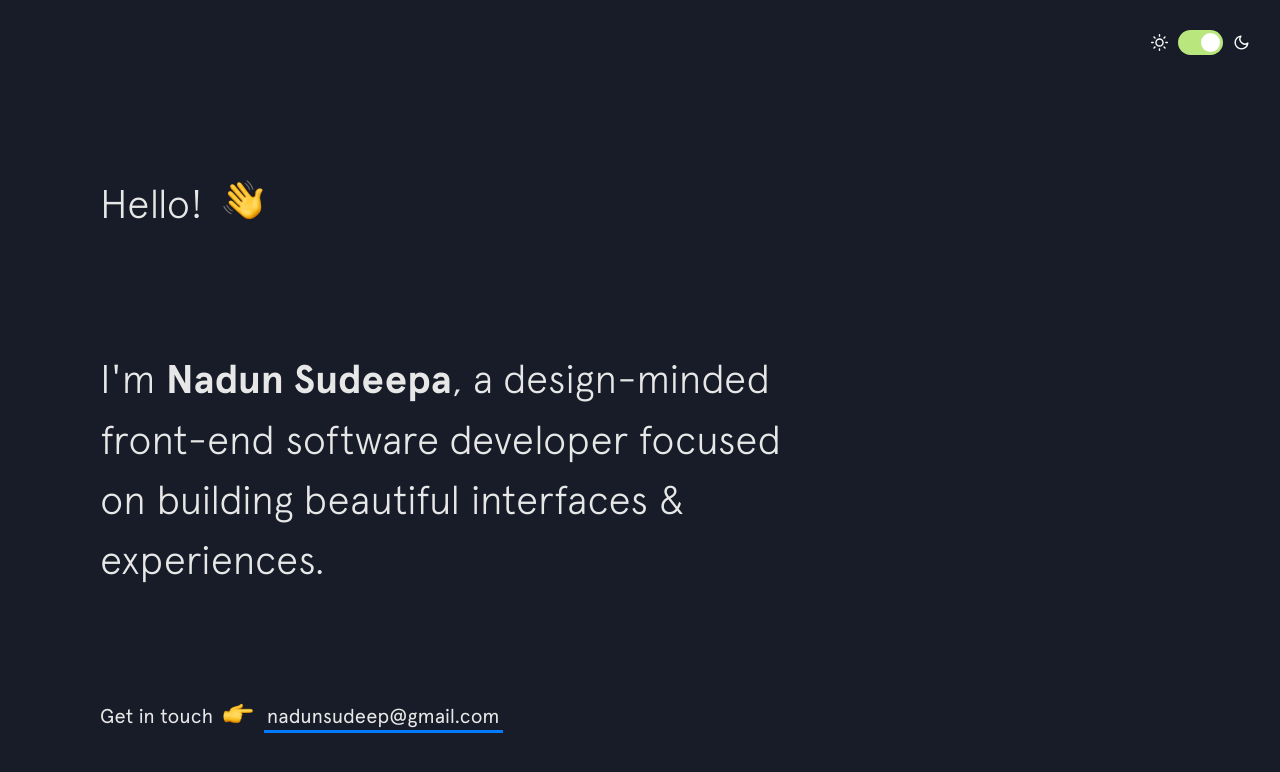
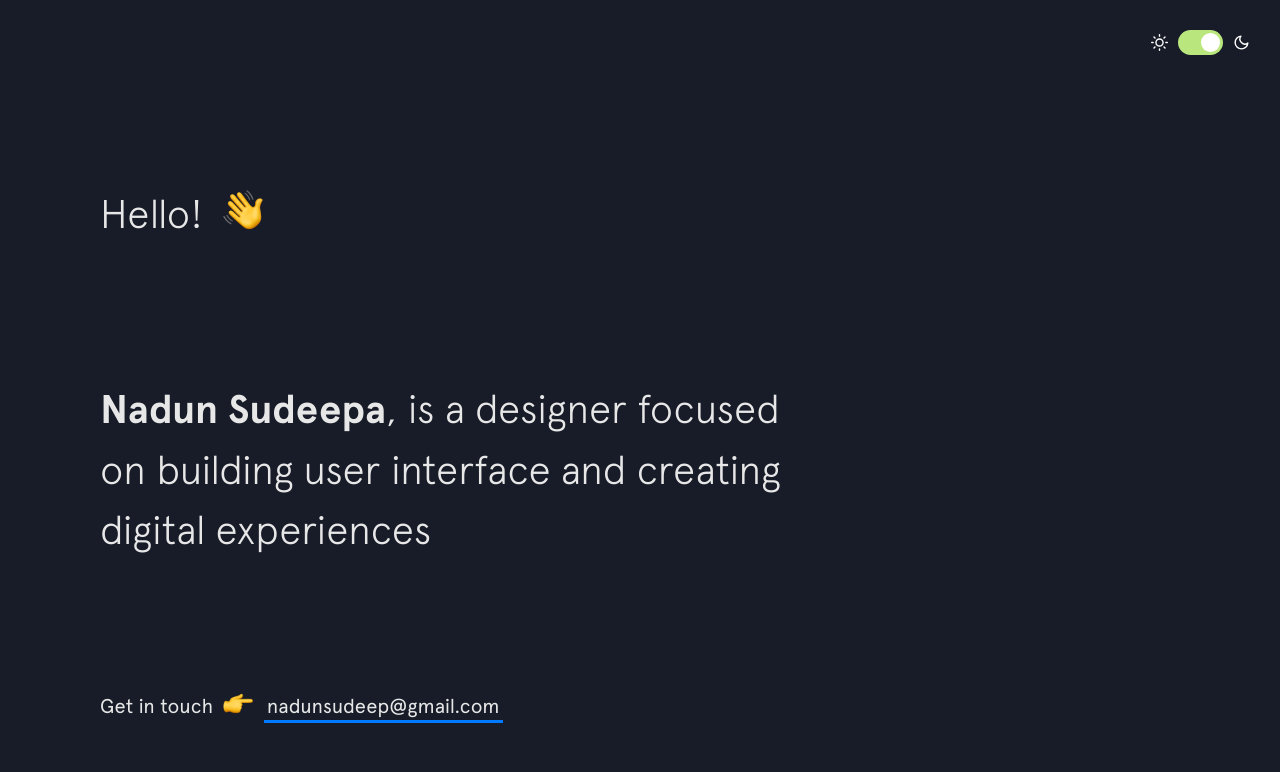
Before and after one commit to nadunsudeepa/Web-v1-Copy, a Jekyll site: the page index.html, which Jekyll copies as it is, in a window 1280 px wide and 900 px high. Shown: the top 772 px of the window. Built offline with Jekyll 4.4.1, drawn with Linux system fonts in a browser that asks for light colours; nearby versions of some CDN libraries; some of the changed text lies outside the part shown.

Commit message:
Update index.html

```diff
--- a/index.html
+++ b/index.html
@@ -33,7 +33,7 @@
         <!-- Header Section -->
         <header class="intro">
             <h1 class="intro__hello">Hello! <span class="emoji wave-hand animated"></span></h1>
-            <h2 class="intro__tagline">I'm <span class="name">Nadun Sudeepa</span>, a design-minded front-end software developer focused on building beautiful interfaces & experiences.</h2>
+            <h2 class="intro__tagline"><span class="name">Nadun Sudeepa</span>, is a designer focused on building user interface and creating digital experiences</h2>
             <h3 class="intro__contact">
                 <span>Get in touch </span>
                 <span class="emoji pointer"></span>
@@ -48,9 +48,8 @@
             <div class="section__title">About Me</div>
             <div class="section__content">
                 <p>I'm a web developer with a passion for <strong>Front-end development</strong> and <strong>UI/UX design</strong>.
-                    I'm currently studying at National Institute of Business Management, Pursuing a Bachelor’s degree in Software Engineering. I aspire toward a career that will allow me to channel my creativity through crafting beautiful software and engaging experiences. </p>
+                    I'm currently studying at National Institute of Business Management, Pursuing a Bachelor’s degree in Software Engineering. My goal is to consistently build responsive, efficient applications that provide excellent user experiences.</p>
 
-                 <p>My goal is to consistently build responsive, efficient applications that provide excellent user experiences.</p>
 
 
                 <!-- Status Commented Out
@@ -135,13 +134,7 @@
                             It features an modern and user-friendly, appointment scheduling system, detailed doctor profiles, and easy access to essential dental care services.
                             The website is fully mobile-responsive, providing an optimal experience across all devices.</p>
 
-                     <div class="uidesign">
-                          <a href="https://www.figma.com/proto/JEzaQw3WT1AgsY2pF4wiRD/Untitled?page-id=0%3A1&node-id=24-1110&node-type=frame&viewport=1205%2C584%2C0.11&t=tjVRGtIlRQk1naei-1&scaling=min-zoom&content-scaling=fixed"
-                             target="_blank"
-                             style=" text-decoration: underline; font-weight: 300;">
-                             UI Design
-                          </a>
-                      </div>
+
 
 
                  </figcaption>
```
